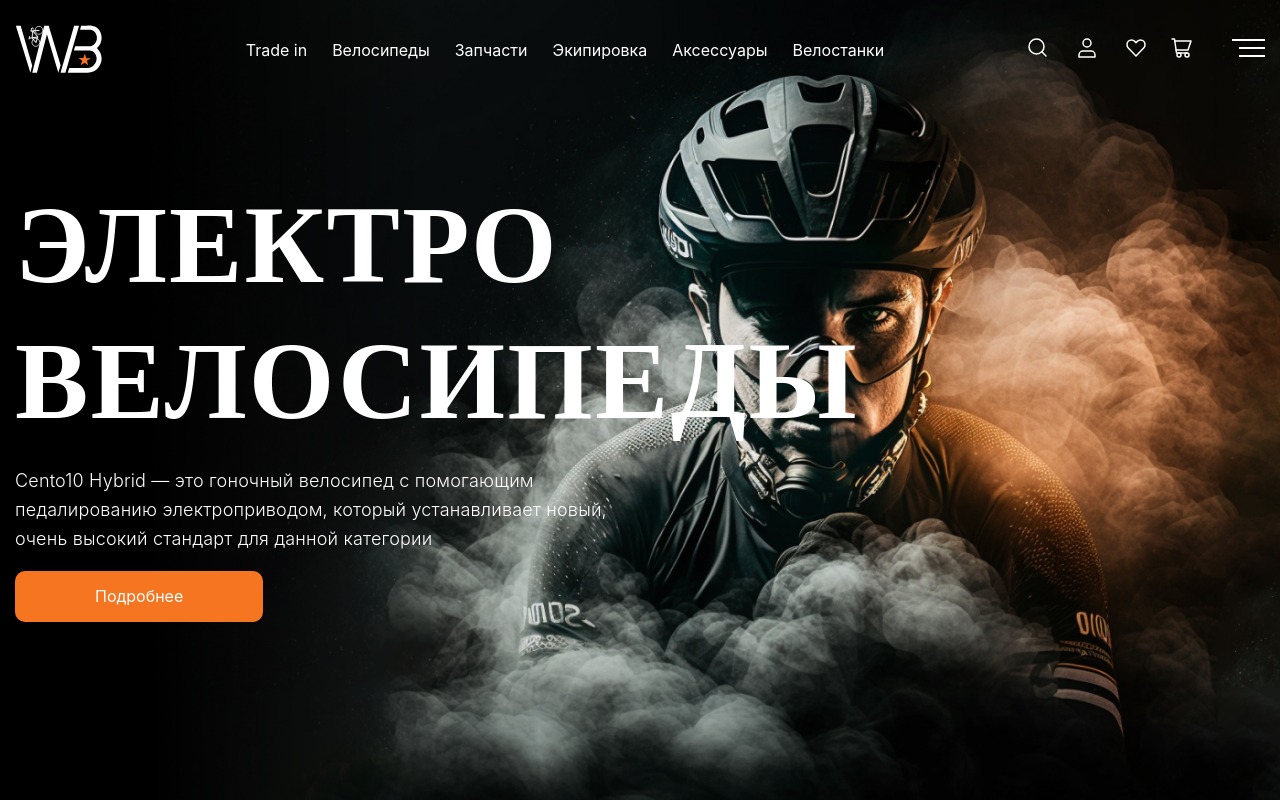
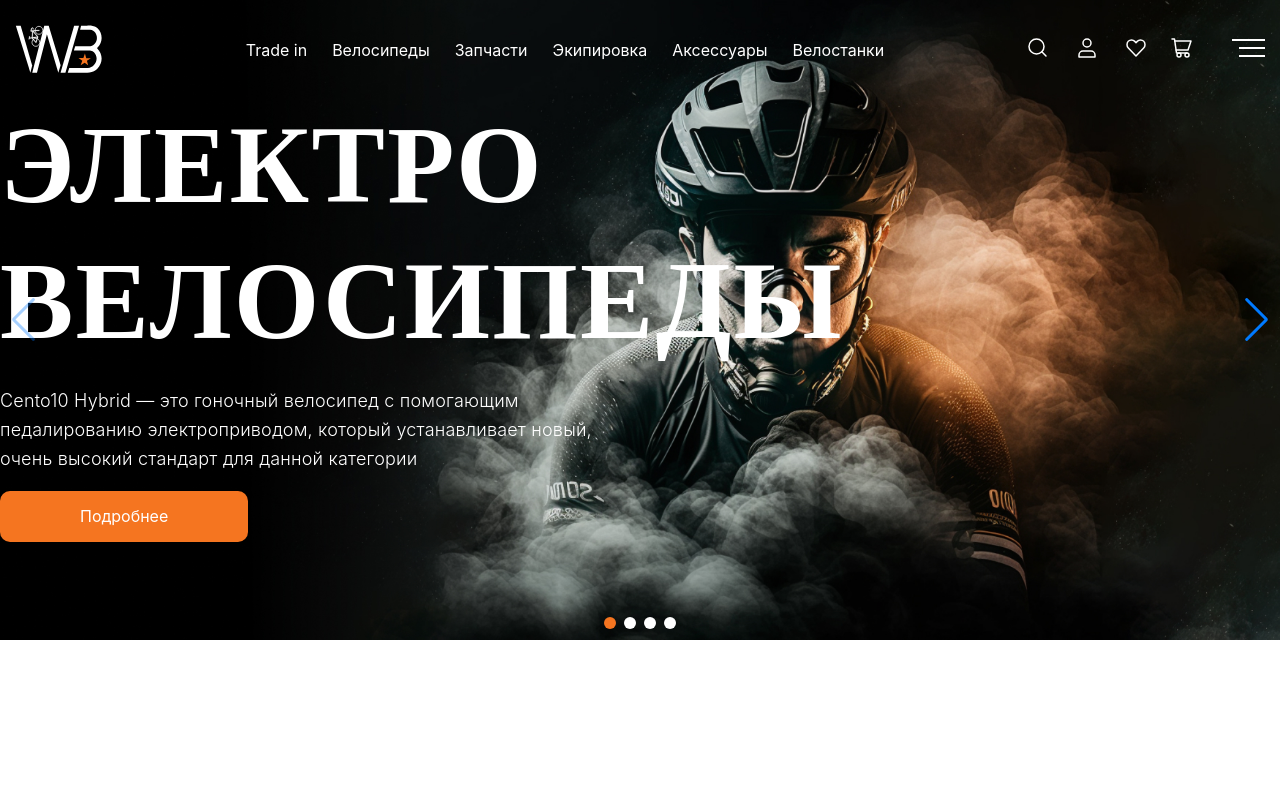
Before and after one commit to Islam-Parchiev/electroVelo, a React (Create React App) app in the folder client/: page / in a window 1280 px wide. Built offline with nearby package versions, Linux system fonts and the light colour scheme.

Commit message:
start create mainAboutInfo

```diff
--- a/client/package.json
+++ b/client/package.json
@@ -13,6 +13,7 @@
     "react": "^18.2.0",
     "react-dom": "^18.2.0",
     "react-scripts": "5.0.1",
+    "swiper": "^10.3.1",
     "typescript": "^4.9.5",
     "web-vitals": "^2.1.4"
   },
--- a/client/src/components/Header/Header.module.scss
+++ b/client/src/components/Header/Header.module.scss
@@ -2,6 +2,7 @@
 
 .Header {
     position: absolute;
+		z-index: 10;
     width: 100%;
     height: 100px;
     color: var(--light-color);
--- a/client/src/components/MainAbout/MainAbout.module.scss
+++ b/client/src/components/MainAbout/MainAbout.module.scss
@@ -1,17 +1,25 @@
 @import "../../scss/mixins/mini";
 /* @import url("https://fonts.googleapis.com/css?family=Bebas+Neue:regular");*/
 .MainAbout {
-	@include bg-cover;
+
 	height: 100vh;
-	color:#fff;
-	background-image: url("../../../public/images/Main/mainAboutBg.jpg");
-	background-color: #000;
+
+
 
 	&__container {
 		display: flex;
 		flex-direction: column;
 		justify-content: center;
 		height: 100%;
+	}
+	&__top {
+		@include bg-cover;
+		display: flex;
+		flex-direction: column;
+		justify-content: center;
+		height: 80%;
+		background-image: url("../../../public/images/Main/mainAboutBg.jpg");
+	background-color: #000;
 	}
 	&__title {
 /* desk h1 */
@@ -37,5 +45,33 @@ color: var(--light-color);
 	&__text {
 		width: 600px;
 	}
+	&__slider {
+		width: 100%;
+		height: 100%;
+	}
 
 }
+
+.Slide {
+	width: 100%;
+	height: 100%;
+	&__content {
+		display: flex;
+		flex-direction: column;
+		align-items: start;
+		justify-content: center;
+		margin: 0 auto;
+		width: 1280px;
+		height: 100%;
+	}
+	}
+.swiper-pagination-bullet{
+	width: 12px;
+	height: 12px;
+	background-color: #4C4C4C;
+}
+.swiper-pagination-bullet-active{
+	width: 18px;
+	width: 18px;
+	background-color: #F57520;
+}
--- a/client/src/components/MainAbout/MainAbout.tsx
+++ b/client/src/components/MainAbout/MainAbout.tsx
@@ -1,28 +1,118 @@
-import {FC} from 'react'
+import { FC } from 'react'
 
-import styles from './MainAbout.module.scss';
+import { Swiper, SwiperSlide } from 'swiper/react'
+import { Navigation, Pagination, A11y } from 'swiper/modules'
 
+import 'swiper/css'
+import 'swiper/css/navigation'
+import 'swiper/css/pagination'
+import styles from './MainAbout.module.scss'
 
-
-const MainAbout:FC = () => {
+const MainAbout: FC = () => {
 	return (
 		<section className={styles.MainAbout}>
-	     <div className={`container ${styles.MainAbout__container}`}>
-				<div className={styles.MainAbout__slider}>
-					 <div className={styles.MainAbout__slides}>
-						<div className={styles.MainAbout__slide}>
+			<div className={styles.MainAbout__top}>
+				<Swiper
+					className={styles.MainAbout__slider}
+					slidesPerView={1}
+					modules={[Pagination, Navigation, A11y]}
+					navigation
+					pagination={{ clickable: true }}
+					scrollbar={{ draggable: true }}
+					onSwiper={(swiper: any) => console.log(swiper)}
+					onSlideChange={() => console.log('slide change')}>
+					<SwiperSlide>
+						<div className={styles.Slide}>
+							<div className={styles.Slide__content}>
 								<div className={styles.MainAbout__text}>
-								<h1 className={styles.MainAbout__title}>Электро велосипеды</h1>
+									<h1 className={styles.MainAbout__title}>
+										Электро велосипеды
+									</h1>
 									<p className={styles.MainAbout__descr}>
-							Cento10 Hybrid — это гоночный велосипед с помогающим педалированию электроприводом,
-							который устанавливает новый, очень высокий стандарт для данной категории
+										Cento10 Hybrid — это гоночный велосипед
+										с помогающим педалированию
+										электроприводом, который устанавливает
+										новый, очень высокий стандарт для данной
+										категории
 									</p>
-
 								</div>
-							<button className={`btn-reset btn ${styles.MainAbout__btn}`}>Подробнее</button>
+								<button
+									className={`btn-reset btn ${styles.MainAbout__btn}`}>
+									Подробнее
+								</button>
 							</div>
 						</div>
+					</SwiperSlide>
+					<SwiperSlide>
+						<div className={styles.Slide}>
+							<div className={styles.Slide__content}>
+								<div className={styles.MainAbout__text}>
+									<h1 className={styles.MainAbout__title}>
+										Электро велосипеды
+									</h1>
+									<p className={styles.MainAbout__descr}>
+										Cento10 Hybrid — это гоночный велосипед
+										с помогающим педалированию
+										электроприводом, который устанавливает
+										новый, очень высокий стандарт для данной
+										категории
+									</p>
 								</div>
+								<button
+									className={`btn-reset btn ${styles.MainAbout__btn}`}>
+									Подробнее
+								</button>
+							</div>
+						</div>
+					</SwiperSlide>
+					<SwiperSlide>
+						<div className={styles.Slide}>
+							<div className={styles.Slide__content}>
+								<div className={styles.MainAbout__text}>
+									<h1 className={styles.MainAbout__title}>
+										Электро велосипеды
+									</h1>
+									<p className={styles.MainAbout__descr}>
+										Cento10 Hybrid — это гоночный велосипед
+										с помогающим педалированию
+										электроприводом, который устанавливает
+										новый, очень высокий стандарт для данной
+										категории
+									</p>
+								</div>
+								<button
+									className={`btn-reset btn ${styles.MainAbout__btn}`}>
+									Подробнее
+								</button>
+							</div>
+						</div>
+					</SwiperSlide>
+					<SwiperSlide>
+						<div className={styles.Slide}>
+							<div className={styles.Slide__content}>
+								<div className={styles.MainAbout__text}>
+									<h1 className={styles.MainAbout__title}>
+										Электро велосипеды
+									</h1>
+									<p className={styles.MainAbout__descr}>
+										Cento10 Hybrid — это гоночный велосипед
+										с помогающим педалированию
+										электроприводом, который устанавливает
+										новый, очень высокий стандарт для данной
+										категории
+									</p>
+								</div>
+								<button
+									className={`btn-reset btn ${styles.MainAbout__btn}`}>
+									Подробнее
+								</button>
+							</div>
+						</div>
+					</SwiperSlide>
+				</Swiper>
+			</div>
+			<div className={styles.MainAbout__bottom}>
+
 			</div>
 		</section>
 	)
--- a/client/src/scss/_settings.scss
+++ b/client/src/scss/_settings.scss
@@ -510,3 +510,16 @@ color:var(--light-color);
     display: block;
   }
   }
+
+	.swiper-pagination-bullet{
+		width: 12px;
+		height: 12px;
+		background-color: #fff;
+		opacity: 1;
+	}
+	.swiper-pagination-bullet-active{
+		width: 12px;
+		height: 12px;
+		background-color: #F57520;
+		opacity: 1;
+	}
```
Also changed, not shown: 1 other file (tests, documents, lock files or other folders). Lines whose indentation alone changed are shown as unchanged.
